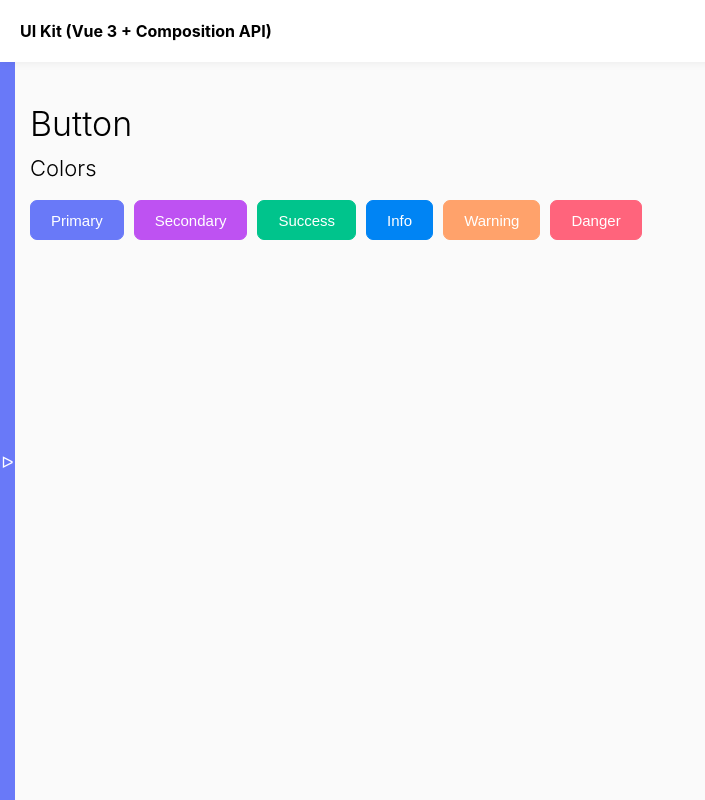
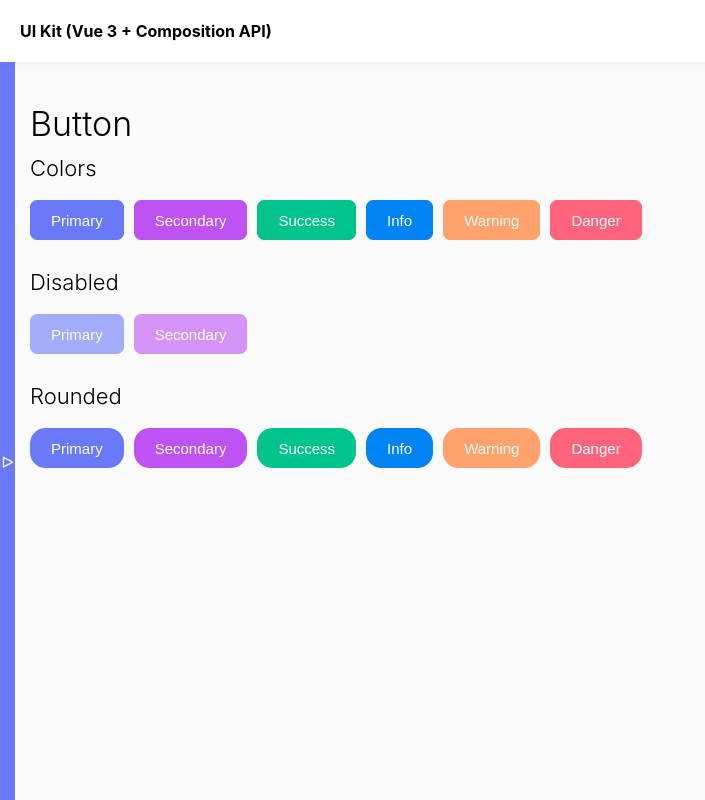
Before and after one commit to BadVoice/UI-kit-vue3, a Vue app: page /button in a window 1280 px wide. Shown: the whole page, without its empty margins (0-705 px from the left). Built offline with nearby package versions, Linux system fonts and the light colour scheme.

Commit message:
feat: add disabled & rounded for btns

```diff
--- a/src/components/Button.vue
+++ b/src/components/Button.vue
@@ -7,13 +7,26 @@
         color: {
             type: String,
             default: 'primary'
+        },
+        rounded: {
+            type: Boolean,
+            required: false
+        },
+        disabled: {
+            type: Boolean,
+            required: false
         }
     })
 </script>
 
 
 <template>
-    <button :class="['btn', `btn_${color}`]">{{label}}</button>
+    <button
+        :class="['btn', `btn_${color}`, {'btn_rounded': rounded}]"
+        :disabled="disabled"
+        >
+        {{label}}
+    </button>
 </template>
 
 
@@ -71,6 +84,16 @@
                 background: var(--danger-hover);
             }
         }
+        &_rounded {
+            border-radius: 15px;
+        }
+        &:disabled {
+            opacity: .6;
+            cursor: default;
+            &:hover{
+                opacity: .6;
+            }
+        }
     }
 
 </style>
--- a/src/views/Button.vue
+++ b/src/views/Button.vue
@@ -1,5 +1,6 @@
 <template>
     <h1 class="heading-1">Button</h1>
+
     <h2 class="heading-2">Colors</h2>
     <div class="line">
         <Button label="Primary" color="primary" />
@@ -9,6 +10,24 @@
         <Button label="Warning" color="warning" />
         <Button label="Danger" color="danger" />
     </div>
+
+    <h2 class="heading-2">Disabled</h2>
+    <div class="line">
+        <Button label="Primary" color="primary" :disabled="true"/>
+        <Button label="Secondary" color="second" :disabled="true"/>
+    </div>
+
+    <h2 class="heading-2">Rounded</h2>
+    <div class="line">
+        <Button label="Primary" color="primary" :rounded="true" />
+        <Button label="Secondary" color="second" :rounded="true" />
+        <Button label="Success" color="success" :rounded="true" />
+        <Button label="Info" color="info" :rounded="true" />
+        <Button label="Warning" color="warning" :rounded="true" />
+        <Button label="Danger" color="danger" :rounded="true" />
+    </div>
+
+
 
 
 
```
